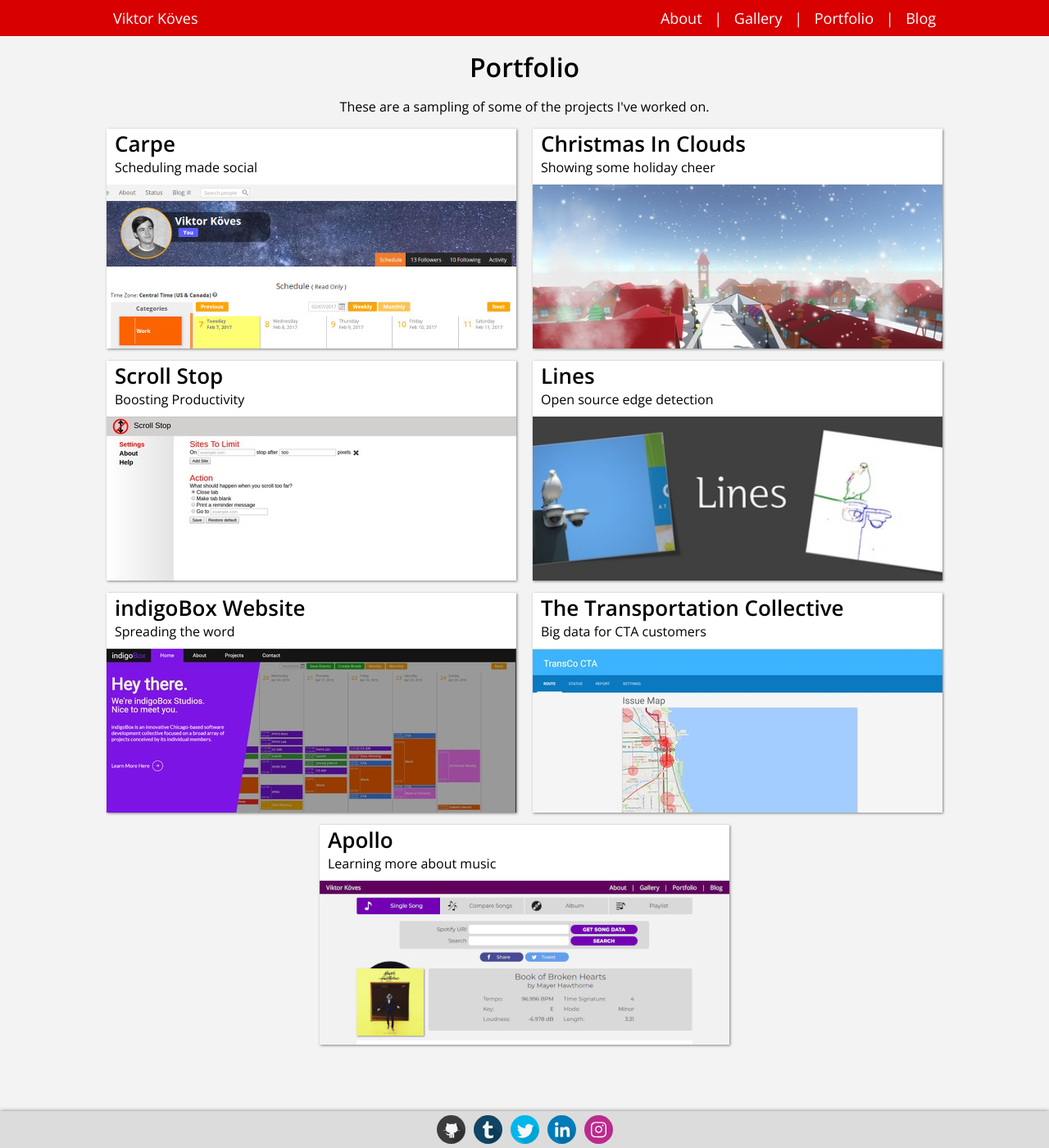
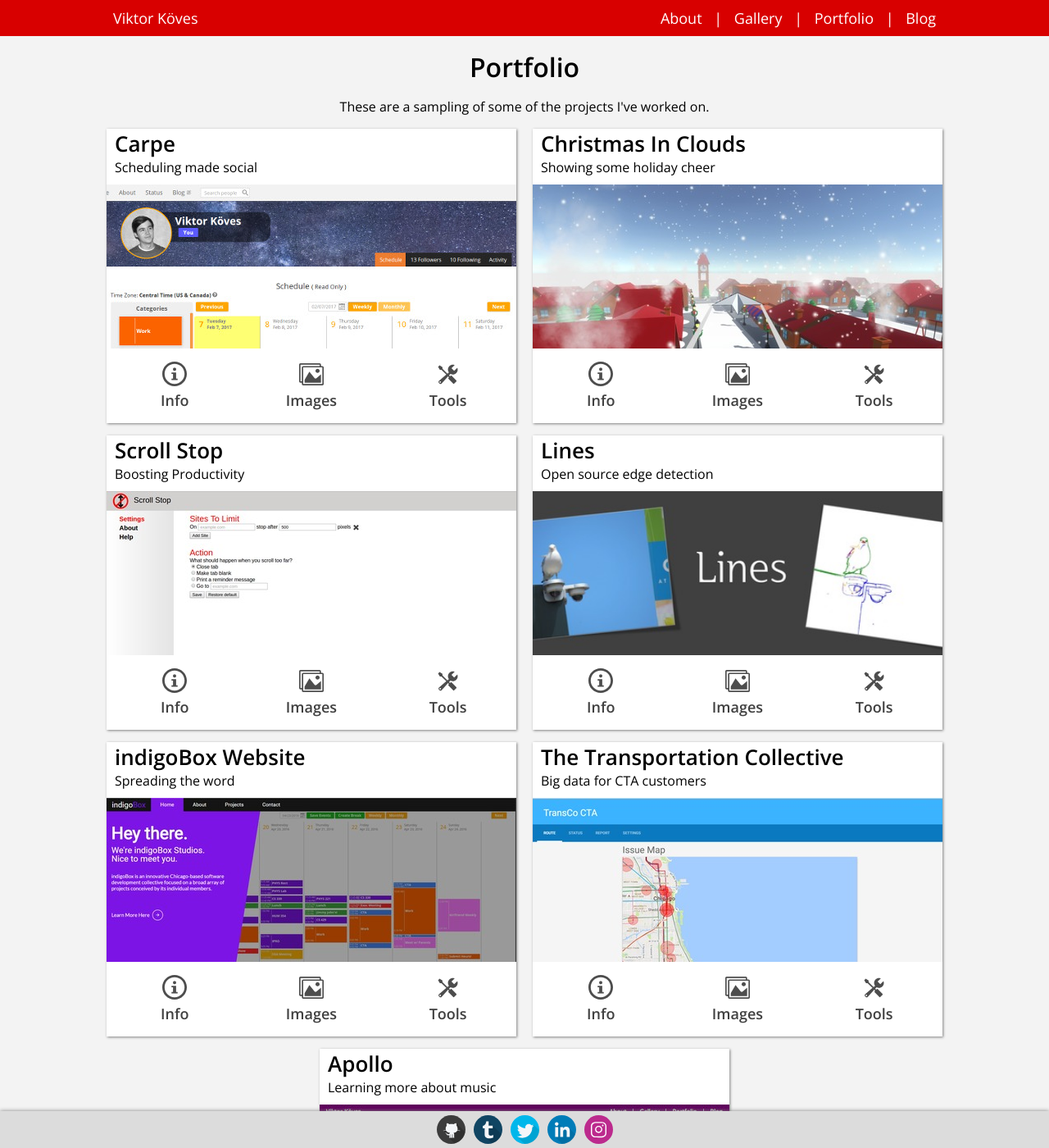
Before and after one commit to vkoves/vkoves.github.io, a Jekyll site: the page built from portfolio.html, in a window 1280 px wide and 1400 px high. Shown: the whole window at 82% size. Built offline with Jekyll 4.4.1, drawn with Linux system fonts in a browser that asks for light colours.

Commit message:
Made portfolio buttons actual <button> elements Also made them always visible instead of requiring hover

```diff
--- a/css/pages/portfolio.scss
+++ b/css/pages/portfolio.scss
@@ -73,7 +73,7 @@
   filter: brightness(50%) blur(5px);
   -webkit-filter: brightness(50%) blur(5px);
 }
-.projects-tile .thumb-container:hover > .icon-overlay
+.projects-tile .thumb-container:hover > .icons-cont
 {
   opacity: 1;
 }
@@ -81,29 +81,28 @@
 {
   display: inline-block;
   width: 33.33%;
+  background: none;
+  border: none;
   text-align: center;
-  margin-top: 65px;
-  color: white;
+  margin: 15px 0;
   font-weight: 600;
   font-size: 18px;
   cursor: pointer;
+  color: $dark-grey;
+
+  // Override default outline
+  &:focus {
+    outline: dashed 3px #D82F00;
+  }
 }
 .projects-tile .icon-container:hover
 {
   text-decoration: underline;
 }
-.projects-tile .icon-overlay
+.projects-tile .icons-cont .icon
 {
-  position: absolute;
-  width: 100%;
-  top: 0;
-  opacity: 0;
-  transition: opacity 0.3s;
-}
-.projects-tile .icon-overlay .icon
-{
-  width: 50px;
-  height: 50px;
+  width: 30px;
+  height: 30px;
   margin-left: auto;
   margin-right: auto;
   margin-bottom: 5px;
@@ -111,9 +110,9 @@
   background-repeat: no-repeat;
   background-position: center center;
 }
-.icon-overlay .info { background-image: url("/images/icons/info-white.svg"); }
-.icon-overlay .images { background-image: url("/images/icons/images-white.svg"); }
-.icon-overlay .tools { background-image: url("/images/icons/tools-white.svg"); }
+.icons-cont .info { background-image: url("/images/icons/info.svg"); }
+.icons-cont .images { background-image: url("/images/icons/images.svg"); }
+.icons-cont .tools { background-image: url("/images/icons/tools.svg"); }
 .tool-cont
 {
   display: inline-block;
--- a/portfolio.html
+++ b/portfolio.html
@@ -145,22 +145,22 @@ stylesheets:
 				'<div class="sub-title">' + project.subtitle + '</div>' +
 				'<div class="thumb-container">' +
 					'<div class="thumb" style="background-image: url(\'' + project.thumbnail + '\')"></div>' +
-					'<div class="icon-overlay" data-project-id="' + i +'">' +
-						'<div class="icon-container info-cont"><div class="icon info"></div>Info</div>' +
-						'<div class="icon-container images-cont"><div class="icon images"></div>Images</div>' +
-						'<div class="icon-container tools-cont"><div class="icon tools"></div>Tools</div>' +
-					'</div>' +
+				'</div>' +
+				'<div class="icons-cont" data-project-id="' + i +'">' +
+					'<button class="icon-container info-cont"><div class="icon info"></div>Info</button>' +
+					'<button class="icon-container images-cont"><div class="icon images"></div>Images</button>' +
+					'<button class="icon-container tools-cont"><div class="icon tools"></div>Tools</button>' +
 				'</div>' +
 			'</div>');
 		}
 
-		$(".icon-overlay .info-cont").click(function()
+		$(".icons-cont .info-cont").click(function()
 		{
 			var project = projects[$(this).parent().attr("data-project-id")];
 			showInfo(project.name, project.description);
 		});
 
-		$(".icon-overlay .images-cont").click(function()
+		$(".icons-cont .images-cont").click(function()
 		{
 			var project = projects[$(this).parent().attr("data-project-id")];
 
@@ -171,7 +171,7 @@ stylesheets:
 			galleryInstance.showImage(0); //and show the first image
 		});
 
-		$(".icon-overlay .tools-cont").click(function()
+		$(".icons-cont .tools-cont").click(function()
 		{
 			var project = projects[$(this).parent().attr("data-project-id")];
 			showInfo(project.name + " - Tools", getToolsHTML(project.tools));
```
